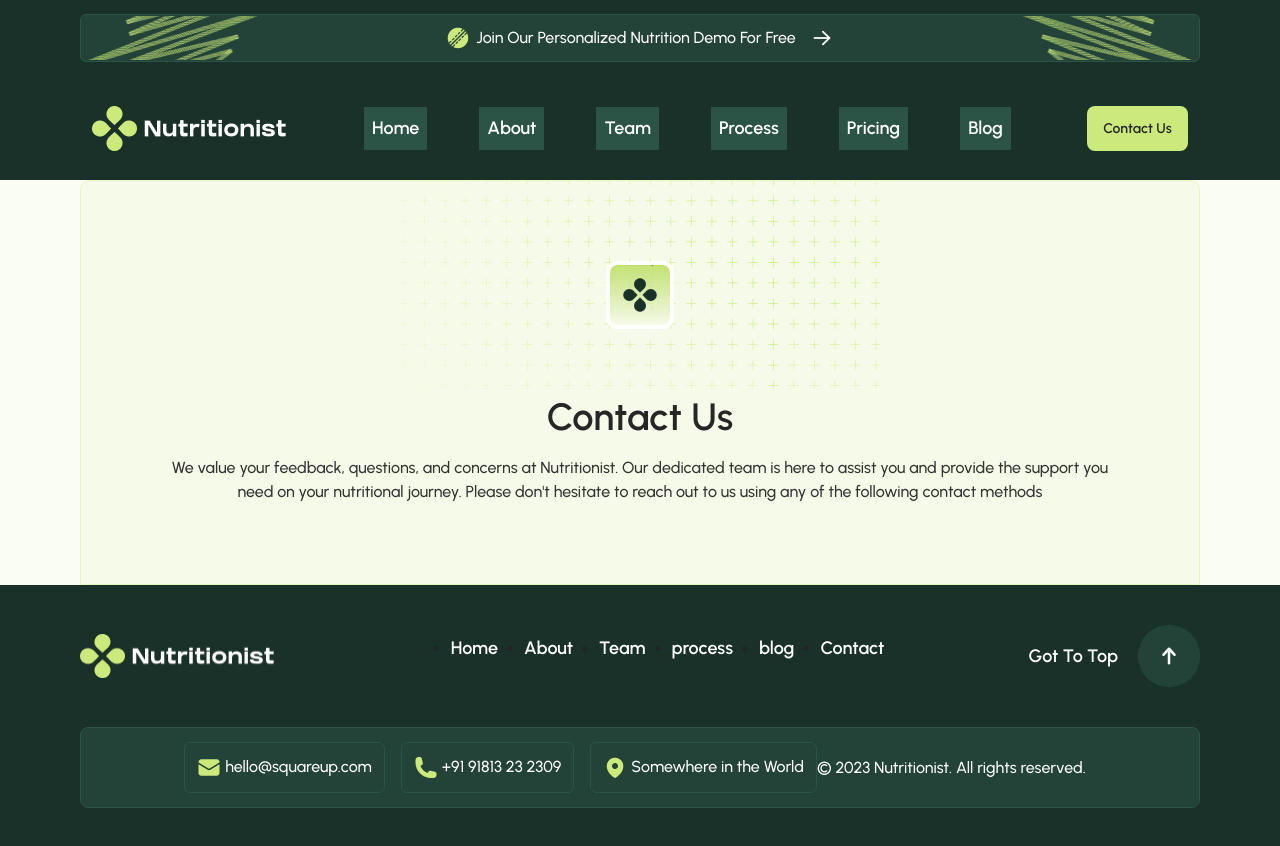
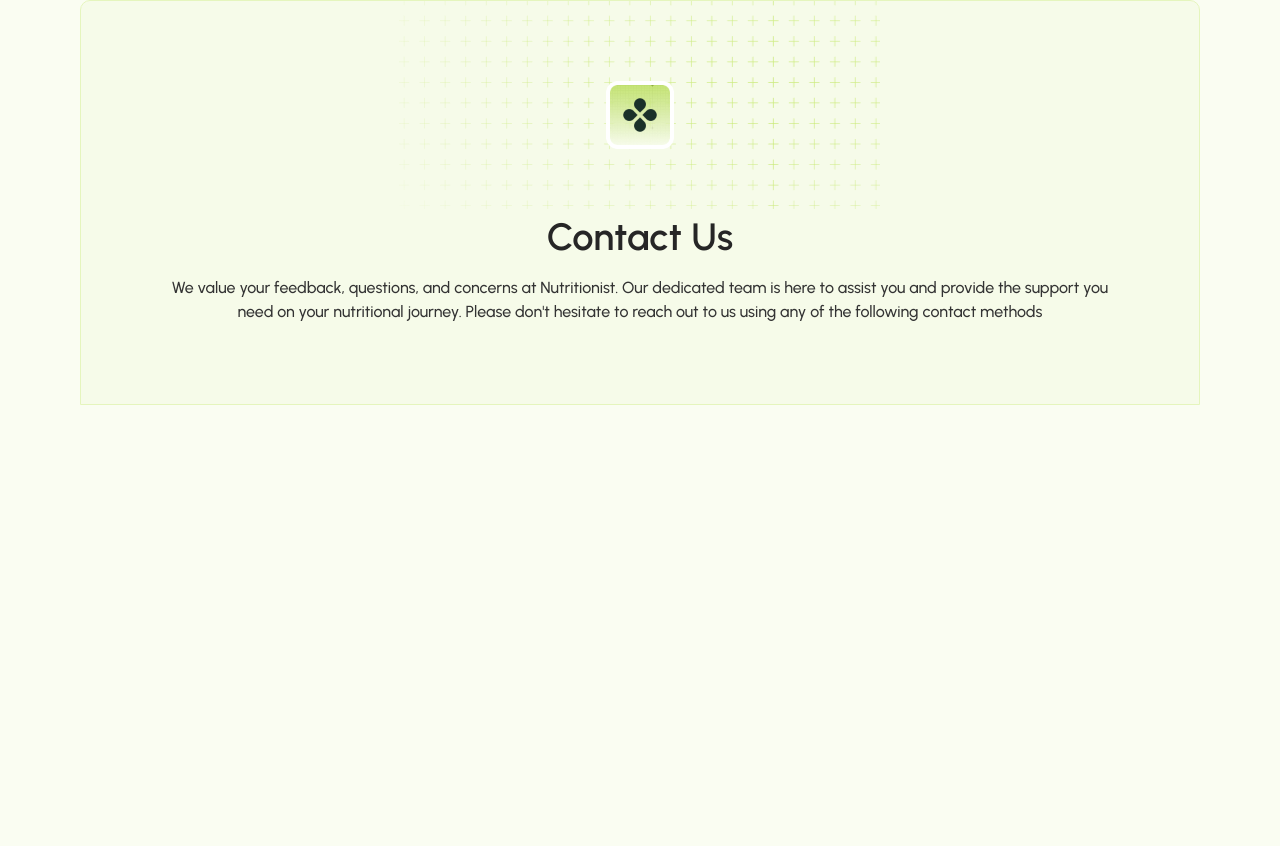
Before and after one commit to RaghadDeveloper/Nutritionist, a React (Vite) app: page /contact in a window 1280 px wide. After the commit the page ends 800 px from the top, so only its background shows below. Built offline with nearby package versions, Linux system fonts and the light colour scheme.

Commit message:
merge navbar & footer

```diff
--- a/src/App.jsx
+++ b/src/App.jsx
@@ -17,7 +17,7 @@ function App() {
 
   return (
     <>
-      <NavBar />
+      {/* <NavBar /> */}
       <Routes>
         <Route path="/" element={<Home />} />
         <Route path="/about" element={<About />} />
@@ -27,11 +27,11 @@ function App() {
         <Route path="/blogs" element={<Blogs />} />
         <Route path="/contact" element={<Contact />} />
       </Routes>
-      <Footer
+      {/* <Footer
         email={"hello@squareup.com "}
         phone={"+91 91813 23 2309"}
         location={"Somewhere in the World"}
-      />
+      /> */}
     </>
   );
 }
--- a/src/Components/Footer/Footer.css
+++ b/src/Components/Footer/Footer.css
@@ -1,24 +1,28 @@
 .sh-footer {
-    /* display: none !important;
-    background-color: antiquewhite; */
-    /* width: 1920px; */
     background-color: var(--dark-green);
     padding: 50PX 162PX;
     display: flex;
+    align-items: center;
     gap: 50px;
     flex-wrap: wrap;
     align-items: center;
-
+    position: relative;
+    padding: 0 80px;
 }
 
 .logo-link-footer {
-    width: 1596px;
-
+    width: 100%;
     justify-content: space-between;
     align-items: center;
-    Width: 1596px;
-    /* margin: 50px 162px; */
-    flex-wrap: wrap
+}
+
+.logo-link-footer .SH-ul-link {
+    margin: 0px;
+    padding: 0px;
+    position: absolute;
+    top: 57px;
+    left: 51%;
+    transform: translate(-50%);
 }
 
 .sh-logo-img {
@@ -134,7 +138,7 @@
         /* width: 221px; */
         padding: 12px;
         gap: 4px;
-            flex-wrap: wrap;
+        flex-wrap: wrap;
     }
 
     .sh-info-email p,
@@ -152,22 +156,26 @@
     }
 }
 
+@media (max-width:992px) {
+    .logo-link-footer .SH-ul-link {
+        top: 117px;
+        left: 80px;
+        transform: translate(0%);
+    }
+}
+
 @media (max-width:768px) {
     .sh-footer {
-        /* width: 390px; */
         justify-content: center;
         align-items: center;
         gap: 20px;
-        padding: 30PX 16PX;
+        padding: 20PX 20px;
     }
-
-    .logo-link-footer {
-        width: 358px;
-        gap: 20px;
-        flex-direction: column;
-        align-items: flex-start;
+    .logo-link-footer .SH-ul-link {
+        top: 87px;
+        left: 20px;
+        transform: translate(0%);
     }
-
     .sh-logo-img {
         width: 129.75px;
 
@@ -179,34 +187,34 @@
 
     .SH-ul-link {
         gap: 16px;
-        /* width: 358px; */
         align-items: center;
     }
 
     .sh-footer-contact {
-
+        width: 100%;
         gap: 20px;
         padding: 20px;
+        margin-top: 50px;
     }
 
     .sh-info-contact {
-        /* width: 318px; */
         justify-content: center;
         align-items: center;
         gap: 16px;
         flex-wrap: wrap;
-         margin:0 20px;
+        margin: 0 20px;
+        width: 100%;
 
     }
 
     .sh-info-email,
     .sh-info-phone,
     .sh-info-location {
-        width:318px;
+        width: 318px;
         padding: 12px;
         gap: 4px;
-                align-items: center;
-                    justify-content: center;
+        align-items: center;
+        justify-content: center;
 
     }
 
@@ -215,3 +223,8 @@
         margin: 0px 63px;
     }
 }
+
+
+ul {
+    list-style: none;
+}
--- a/src/Components/Footer/Footer.jsx
+++ b/src/Components/Footer/Footer.jsx
@@ -12,6 +12,12 @@ export default function Footer({ email, phone, location }) {
     <div className="sh-footer">
       <div className="logo-link-footer d-flex">
         <img className="sh-logo-img" src={logo} alt="" />
+        <div className="d-flex  align-items-center sh-btn-top">
+          <span>Got To Top</span>
+          <img src={arrowtop} alt="" />
+        </div>
+      </div>
+      <div className="logo-link-footer d-flex">
         <ul className="d-flex  SH-ul-link">
           <li>
             <Link to="/">Home</Link>
@@ -32,10 +38,6 @@ export default function Footer({ email, phone, location }) {
             <Link to="/Contact">Contact</Link>
           </li>
         </ul>
-        <div className="d-flex  align-items-center sh-btn-top">
-          <span>Got To Top</span>
-          <img src={arrowtop} alt="" />
-        </div>
       </div>
       <div className="sh-footer-contact d-flex ">
         <div className="sh-info-contact d-flex  ">
--- a/src/Components/NavBar/NavBar.css
+++ b/src/Components/NavBar/NavBar.css
@@ -1,43 +1,38 @@
 nav {
-    /* width: 1920px; */
     background-color: var(--dark-green);
     padding: 14px 162px;
+    overflow: hidden;
 }
-.logo{
-    /* width:1596px ; */
-    /* width: 83.125%; */
+
+.logo {
     display: flex;
-        /* height:  44px; */
-
-        /* gap: 20px; */
     justify-content: space-between;
     align-items: center;
     background-color: var(--darker-green);
-        /* margin: 0 162px; */
-        /* margin: 0px 162px; */
     border: 1px solid rgba(44, 84, 70, 1);
     border-radius: 6px;
 }
-.sh-img-logo {
-    margin: 0 162px;
-}
-  .SH-Abstract-left ,.SH-Abstract-right {
-width:  194.17px;
+
+.SH-Abstract-left,
+.SH-Abstract-right {
+    width: 194.17px;
 
 
 }
 
 
-.SH-cricketball{
+.SH-cricketball {
     margin: 1PX 6PX 1PX 0PX;
 }
-.navInfo{
+
+.navInfo {
     display: flex;
     justify-content: space-between;
     align-items: center;
     /* margin: 10PX 0PX ; */
 }
-.navInfo p{
+
+.navInfo p {
     color: var(--white);
     font-size: 18px;
     font-weight: 500;
@@ -47,33 +42,37 @@ width:  194.17px;
     margin: 0px;
 
 }
-.SH-rightarrow{
+
+.SH-rightarrow {
     margin: 0px 0px 0px 20px;
 }
 
-.sh-Navbar{
-    /* width: 1920px; */
-    flex-wrap: wrap;
+.sh-Navbar {
     background-color: var(--dark-green) !important;
+    padding: 20px 162px;
 }
+
 /* .SH-navLINKS{
     margin: 14px 40px 14px 0px;
 } */
- .SH-navLINKS > .SH-LINK ,.SH-LINK-LIGHT{
+.SH-navLINKS>.SH-LINK,
+.SH-LINK-LIGHT {
     color: var(--white);
     font-size: 18px;
     font-weight: 600;
-        line-height: 27px;
+    line-height: 37px;
     margin: 0 26px;
+    text-decoration: none;
 }
- .SH-navLINKS  .SH-LINK-LIGHT{
+
+.SH-navLINKS .SH-LINK-LIGHT {
     color: var(--light-green);
 }
- .sh-nav-btn{
-    background-color: var(--light-green);
+
+.sh-nav-btn {
+    background-color: #CBEA7B;
     color: var(--dark-gray);
     width: 137px;
-      margin:   20px 162PX 20px 40PX;
     padding: 14px 24px;
     font-size: 18px;
     font-weight: 600;
@@ -81,58 +80,72 @@ margin: 0px 0px 0px 20px;
     border-width: 0px !important;
     border-radius: 8px !important;
 }
- @media  (max-width:1440px ) {
+
+@media (max-width:1440px) {
     nav {
-    /* Width: 1440px; */
-    padding: 14px 80px;
+        padding: 14px 106px;
     }
- .logo{
-    /* width: 1280px */
+    .sh-Navbar {
+        padding: 10px 100px;
     }
+    .logo {
+        justify-content: center;
+        position: relative;
+        z-index: 1000 !important;
+    }
+
     .sh-img-logo{
-    margin: 21.5px 0 21.5px 80px;
+        width: 150px;
     }
-    .sh-Navbar{
-/* Width: 1440px; */
-    }
+
     .navInfo{
+        margin: 10px 0;
 
-        margin: 10px 0;
     }
     .navInfo p{
-        /* Width: 320px; */
-            font-size: 16px;
+    font-size: 14px;
     line-height: 19.2px;
+    text-align: center;
 
     }
+    .SH-Abstract-left {
+        width: 84px;
+        position: absolute;
+        top: 70%;
+        left: -65px;
+        z-index: -1 !important;
+        rotate: -30deg;
+    }
+
+    .SH-Abstract-right {
+        width: 84px;
+        position: absolute;
+        top: 70%;
+        right: -65px;
+        z-index: -1 !important;
+        rotate: 30deg;
+    }
+
     .SH-rightarrow {
         margin: 0px 0px 0px 14px;
     }
-          /* .SH-Abstract-left {
-              margin: 0PX 266.31PX 0PX 40PX !important;
+    .SH-navLINKS
+    {
+        margin-right: 20px;
     }
-
-          .SH-Abstract-right {
-              margin: 0PX 65PX 0PX 241PX !important;
-          }   */
-               .sh-nav-btn{
-
-            margin: 16px 80px 16px 30PX !important;
-    }
-    .SH-navLINKS{
+    .SH-navLINKS .SH-LINK, .SH-LINK-LIGHT {
         font-size: 14px;
         font-weight: 600;
         line-height: 21px;
         margin: 0 20px;
+    }
 
-    }
     .sh-nav-btn {
         background-color: var(--light-green);
         color: var(--dark-gray);
         width: 101px;
-            margin: 16px 80PX 16px 30PX;
-            padding: 12px 16px;
-            font-size: 14px;
+        padding: 8px 10px;
+        font-size: 12px;
         font-weight: 600;
         line-height: 21px;
         border-radius: 6px;
@@ -141,19 +154,11 @@ margin: 0px 0px 0px 20px;
 
 @media (max-width:768px) {
     nav {
-        /* Width: 390px; */
-
-        padding:40px 16px 14px 16px;
+        padding: 10px 16px 4px 16px;
     }
 
-    .logo {
-        /* width: 358px; */
-                /* position: relative; */
-    }
-
-
     .sh-Navbar {
-        /* Width: 390px; */
+        padding: 0px 12px;
     }
 
     .navInfo {
@@ -166,46 +171,40 @@ margin: 0px 0px 0px 20px;
         line-height: 16.8px;
 
     }
+    .SH-Abstract-left {
+        width: 84px;
+        position: absolute;
+        top: 70%;
+        left: -65px;
+        z-index: -1 !important;
+        rotate: -30deg;
+    }
+
+    .SH-Abstract-right {
+        width: 84px;
+        position: absolute;
+        top: 70%;
+        right: -65px;
+        z-index: -1 !important;
+        rotate: 30deg;
+    }
 
     .SH-rightarrow {
         margin: 0px;
     }
 
-     .SH-Abstract-left {
-        /* margin:0PX !important; */
-        width: 144px;
+    .sh-img-logo {
+        margin: 20px 0 20px 0px;
+        width: 147.05px;
     }
 
-    .SH-Abstract-right {
-        /* margin:0PX !important; */
-        width: 144px;
-    }
-.sh-img-logo {
-    margin: 20px 0 20px 16px  ;
-       width: 147.05px;
-}
     .sh-nav-btn {
         margin: 16px 80px 16px 30PX !important;
     }
 }
+
 @media (max-width:390px) {
-
-
-    .logo {
-        /* width: 358px; */
-        position: relative;
-    }
-          .SH-Abstract-left {
-              position: absolute;
-    left: 0px;
-        width: 144px;
-          }
-
-          .SH-Abstract-right {
-              width: 144px;
-               position: absolute;
-            right: 0px;
-            /* top: 80px; */
-            z-index: 0;
+    .navInfo p {
+        font-size: 12px;
     }
 }
--- a/src/Components/NavBar/NavBar.jsx
+++ b/src/Components/NavBar/NavBar.jsx
@@ -12,6 +12,12 @@ import Container from "react-bootstrap/Container";
 import Form from "react-bootstrap/Form";
 import Nav from "react-bootstrap/Nav";
 import Navbar from "react-bootstrap/Navbar";
+
+// import Container from 'react-bootstrap/Container';
+// import Nav from 'react-bootstrap/Nav';
+// import Navbar from 'react-bootstrap/Navbar';
+import NavDropdown from 'react-bootstrap/NavDropdown';
+import { Link } from "react-router-dom";
 export default function NavBar() {
   return (
     <>
@@ -27,35 +33,34 @@ export default function NavBar() {
           <img className=" SH-Abstract-right" src={Abstract2} alt="" />
         </div>
       </nav>
-      <Navbar expand="lg" className="  bg-body-tertiary sh-Navbar">
+      <Navbar expand="lg" className="bg-body-tertiary sh-Navbar">
         <Container fluid>
           <img className=" sh-img-logo" src={logo} alt="" />
           {/* <img src={icone} alt="" /> */}
-          <Navbar.Toggle aria-controls="navbarScroll" />
+          <Navbar.Toggle aria-controls="navbarScroll" style={{background:"#cbea7b"}}/>
           <Navbar.Collapse id="navbarScroll">
             <Nav
               className="ms-auto my-2 my-lg-0 -primary-text  SH-navLINKS"
-              style={{ maxHeight: "100px" }}
               navbarScroll
             >
-              <Nav.Link className="SH-LINK-LIGHT" href="/">
+              <Link className="SH-LINK-LIGHT" to="/">
                 Home
-              </Nav.Link>
-              <Nav.Link className="SH-LINK" href="/about">
+              </Link>
+              <Link className="SH-LINK" to="/about">
                 About
-              </Nav.Link>
-              <Nav.Link className="SH-LINK" href="/team">
+              </Link>
+              <Link className="SH-LINK" to="/team">
                 Team
-              </Nav.Link>
-              <Nav.Link className="SH-LINK" href="/process">
+              </Link>
+              <Link className="SH-LINK" to="/process">
                 Process
-              </Nav.Link>
-              <Nav.Link className="SH-LINK" href="/pricing">
+              </Link>
+              <Link className="SH-LINK" to="/pricing">
                 Pricing
-              </Nav.Link>
-              <Nav.Link className="SH-LINK" href="/blog">
+              </Link>
+              <Link className="SH-LINK" to="/blog">
                 Blog
-              </Nav.Link>
+              </Link>
             </Nav>
             <Form action="">
               <Button className="sh-nav-btn" variant="outline-success">
@@ -65,20 +70,7 @@ export default function NavBar() {
           </Navbar.Collapse>
         </Container>
       </Navbar>
+
     </>
   );
 }
-{
-  /*
-      <ul>
-        <li>
-          <Link to="/">Home</Link>
-        </li>
-        <li>
-          <Link to="/about">About</Link>
-        </li>
-        <li>
-          <Link to="/team">Team</Link>
-        </li>
-      </ul> */
-}
--- a/src/Pages/Blogs/Blogs.jsx
+++ b/src/Pages/Blogs/Blogs.jsx
@@ -1,11 +1,13 @@
 import React from 'react'
 import './Blogs.css'
 import Hero from '../../Components/Hero/Hero'
+import BlogsBlog from '../../Components/BlogsBlog/BlogsBlog'
 
 export default function Blogs() {
   return (
     <>
       <Hero title={"Our Blogs"} description={"Welcome to the Blog section of Nutritionist, your trusted source for insightful articles, tips, and expert advice on nutrition and wellness. Here, we strive to provide you with engaging and informative content that will inspire and empower you to make informed decisions about your health. Explore our blog to discover a wealth of resources that cover a wide range of topics related to nutrition, fitness, and overall well-being."}/>
+      <BlogsBlog />
     </>
   )
 }
```
Lines whose indentation alone changed are shown as unchanged.
